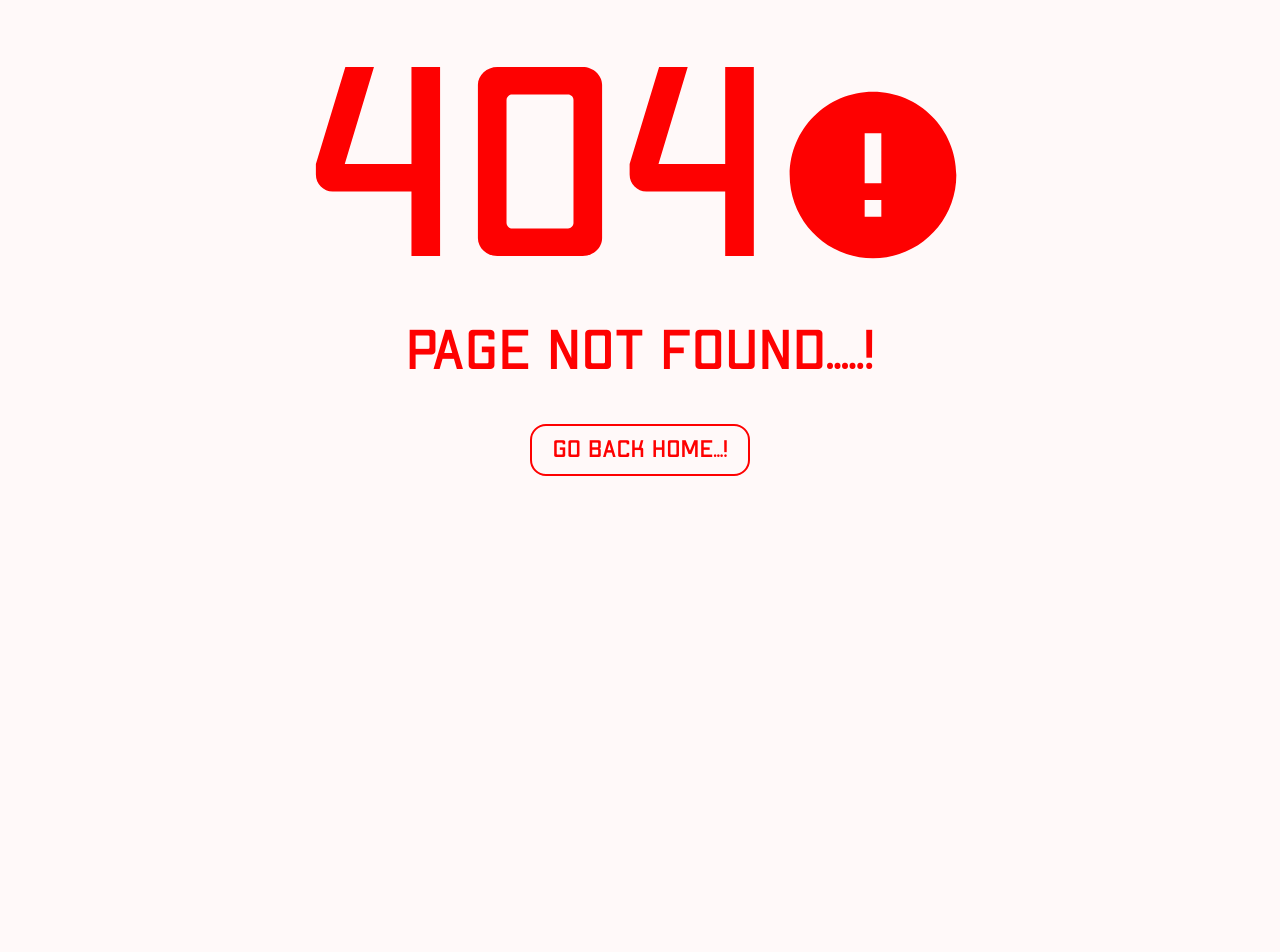
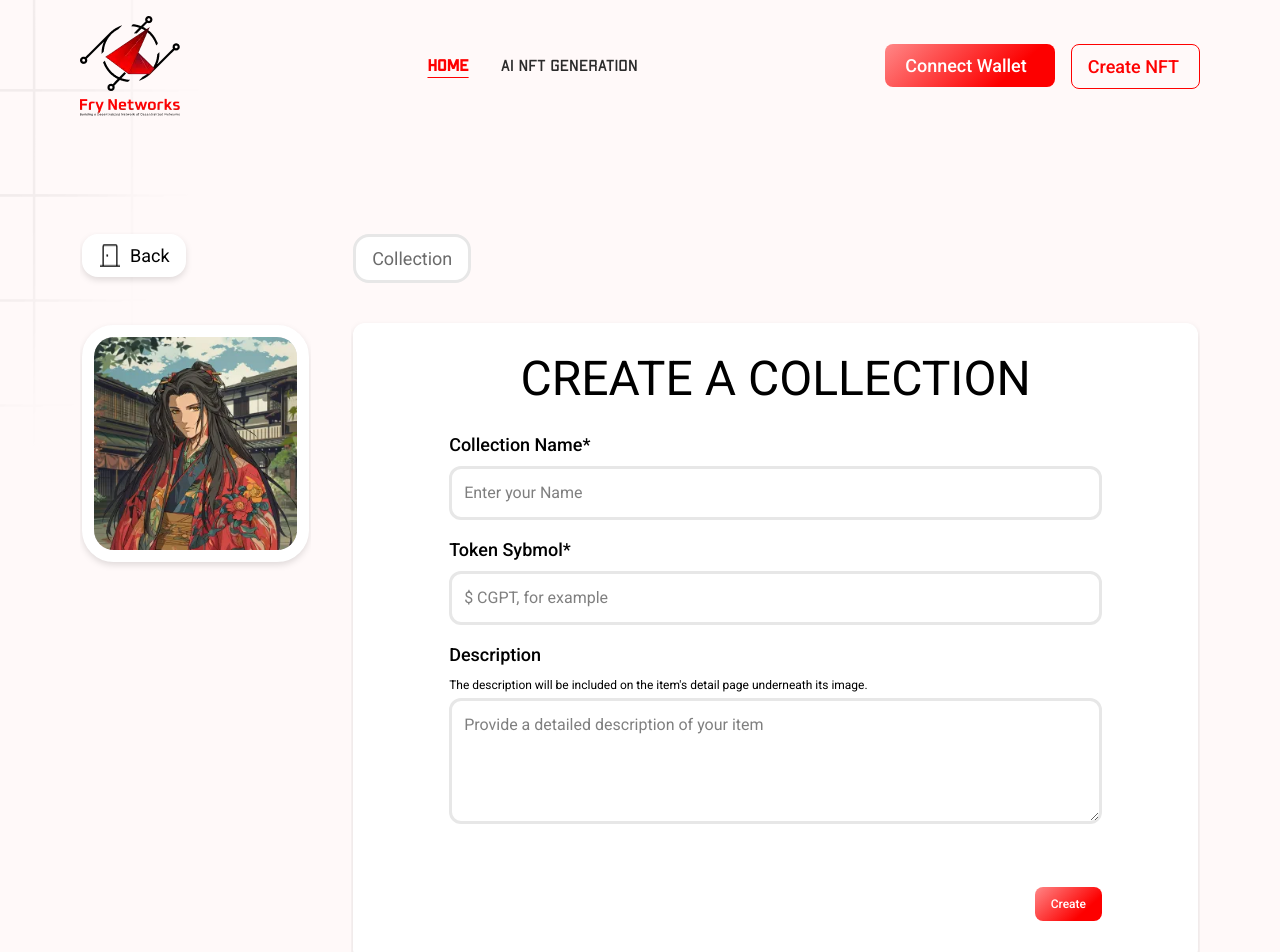
Before and after one commit to tahir-rafique/NFT-ALGO, a React (Vite) app: page /create-nft-collection in a window 1280 px wide. Before the commit this address had no page. Shown: the top 952 px of the page. Before the commit the page ends 800 px from the top, so only its background shows below. Built offline with nearby package versions, Linux system fonts and the light colour scheme.

Commit message:
creat nft collection page updated

```diff
--- a/src/App.jsx
+++ b/src/App.jsx
@@ -17,6 +17,8 @@ import SellMethodPage from './pages/SellMethodPage';
 import CreateNFT from './pages/CreateNFT';
 import ChooseCollection from './pages/ChooseCollection';
 import CreatCollectionPage from './pages/CreatCollectionPage';
+import CreateNFTCollectionPage from './pages/CreateNFTCollection';
+import CreateNFTCollection from './pages/CreateNFTCollection';
 
 const App = () => {
   return (
@@ -30,28 +32,28 @@ const App = () => {
         <Route path="*" element={<NotFound />} />
 
 
-        {/* Route: Home Page / Lading Pag */}
+        {/* Route: Auction Page */}
         <Route path="/auction" element={<AuctionPage />} />
 
 
-        {/* Route: Home Page / Lading Pag */}
+        {/* Route: Top Collection Page */}
         <Route path="/top-Collection-page" element={<TopCollectionPage />} />
 
 
-        {/* Route: Home Page / Lading Pag */}
+        {/* Route: Pixacio Page */}
         <Route path="/pixacio-page" element={<TopCollectionPixacio />} />
 
 
-        {/* Route: Home Page / Lading Pag */}
+        {/* Route: NFT Detail Pixacio */}
         <Route path="/NFTdetail" element={<NFTdetailpixacio />} />
 
 
-        {/* Route: Home Page / Lading Pag */}
+        {/* Route: Top Seller Page */}
         <Route path="/top-seller-page" element={<TopSellerPage />} />
 
 
 
-        {/* Route: Home Page / Lading Pag */}
+        {/* Route: Seller Collection Page */}
         <Route path="/seller-collection-page" element={<SellerCollectionPage />} />
 
 
@@ -63,17 +65,19 @@ const App = () => {
         {/* Route : Create NFT Page  */}
         <Route path="/create-nft-page" element={<CreateNFTpage />} />
 
-
         {/* Route : Create Collection Page*/}
         <Route path="/create-collection-page" element={<CreatCollectionPage />} />
 
         {/* Route : Choose Collection */}
         <Route path="/choose-collection" element={<ChooseCollection />} />
 
+        {/* Route : Create NFT Collection */}
+        <Route path="/create-nft-collection" element={<CreateNFTCollection />} />
+
+
 
         {/* Route: Artist Profile Page */}
         <Route path="/artist-profile-page" element={<ArtistProfilePage />} />
-
 
 
         {/* Route: Artist Profile Page Setting */}
--- /dev/null
+++ b/src/pages/CreateNFTCollection.jsx
@@ -0,0 +1,95 @@
+import Navbar from "../components/Navbar"
+
+import { Link } from "react-router-dom"
+import backdooricon from '../assets/SellMethod/icons/bdicon.webp'
+import personIMG from '../assets/SellMethod/images/personImage.webp'
+
+
+const CreateNFTCollection = () => {
+    return (
+        <>
+            <Navbar />
+            <div className="flex justify-center relative z-100">
+                <div className="container max-sm:px-5 sm:px-12 lg:px-20  mx-auto pt-20">
+                    {/* main content div */}
+                    <div className="flex gap-10 py-5 max-lg:flex-col">
+
+                        {/* left div*/}
+                        <div className="lg:max-w-[400px] flex flex-col gap-10 max-lg:items-center max-lg:w-full p-0.5">
+
+                            <div className="bg-inverted w-fit px-4 rounded-2xl drop-shadow-md  py-2 items-center" >
+                                <Link to="/" className="flex gap-2">
+                                    <img src={backdooricon} alt="" />
+                                    <h5 className="font-secondary"> Back</h5>
+                                </Link>
+                            </div>
+
+                            <img src={personIMG} alt="" className=" drop-shadow-md border-12 border-inverted rounded-4xl w-[300px] mt-2" />
+                        </div>
+
+                        {/* Right div */}
+                        <div className="w-full flex flex-col gap-10 p-0.5">
+
+                            {/*  Single NFT */}
+                            <div className="bg-inverted w-fit px-4 rounded-2xl border-3 border-boorder  py-2 items-center" >
+                                <Link to="/">
+                                    <h5 className="font-secondary text-para-light"> Collection</h5>
+                                </Link>
+                            </div>
+
+
+                            {/* inner content */}
+                            <div className="bg-inverted rounded-xl drop-shadow-md w-full px-6 md:px-24 flex flex-col gap-4 font-secondary">
+
+
+                                {/* Form */}
+
+                                <form action="" className="flex flex-col gap-4">
+
+                                    <h2 className="uppercase text-center pt-5">create a collection</h2>
+
+                                    <div className="flex flex-col gap-2">
+                                        <label htmlFor="name"><h5 className="font-medium">Collection Name*</h5></label>
+                                        <input type="text" required id="name" placeholder="Enter your Name" className="bg-inverted border-3 border-boorder rounded-xl w-full px-3 py-3" />
+                                    </div>
+
+
+                                    <div className="flex flex-col gap-2">
+                                        <label htmlFor="token"><h5 className="font-medium">Token Sybmol*</h5></label>
+                                        <input type="text" required id="token" placeholder="$ CGPT, for example" className="bg-inverted border-3 border-boorder rounded-xl w-full px-3 py-3" />
+                                    </div>
+
+                                    {/* desc */}
+                                    <div className="flex flex-col gap-2">
+                                        <label htmlFor="description"><h5 className="font-medium capitalize">Description</h5></label>
+                                        <div>
+                                            <p className="pb-1"> The description will be included on the item's detail page underneath its image.</p>
+                                            <textarea id="description" rows={'4'} placeholder="Provide a detailed description of your item" className="bg-inverted border-3 border-boorder rounded-xl w-full px-3 py-3" />
+                                        </div>
+                                    </div>
+
+
+
+                                    {/* Minit button */}
+                                    <div className="pt-10 flex justify-end font-light font-secondary pb-10 cursor-pointer ">
+                                        <button className="background-grad text-inverted px-4 py-2 capitalize">
+                                            <p className="font-medium">
+                                                Create
+                                            </p>
+                                        </button>
+                                    </div>
+
+
+                                </form>
+
+                            </div>
+
+                        </div>
+                    </div>
+                </div>
+            </div>
+        </>
+    )
+}
+
+export default CreateNFTCollection;
```
